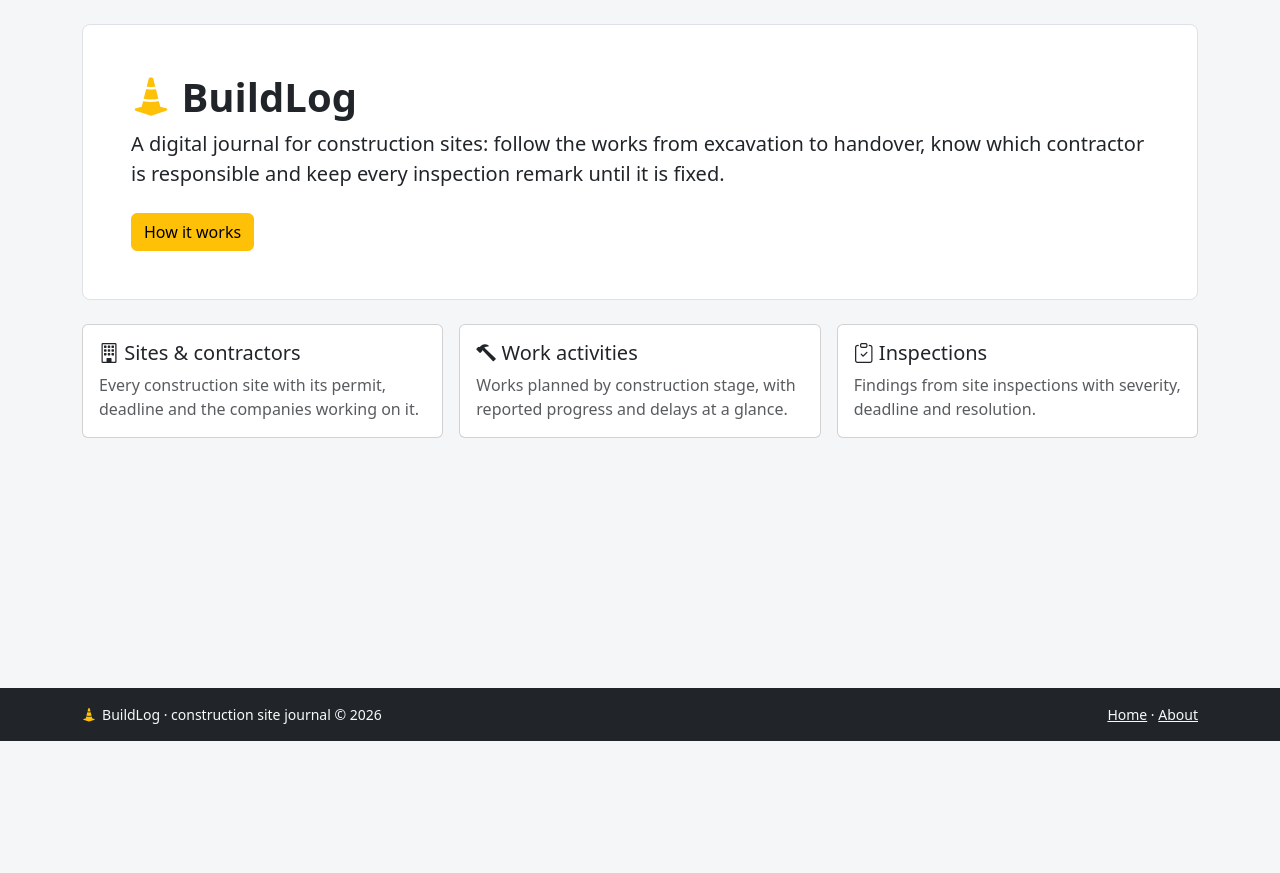
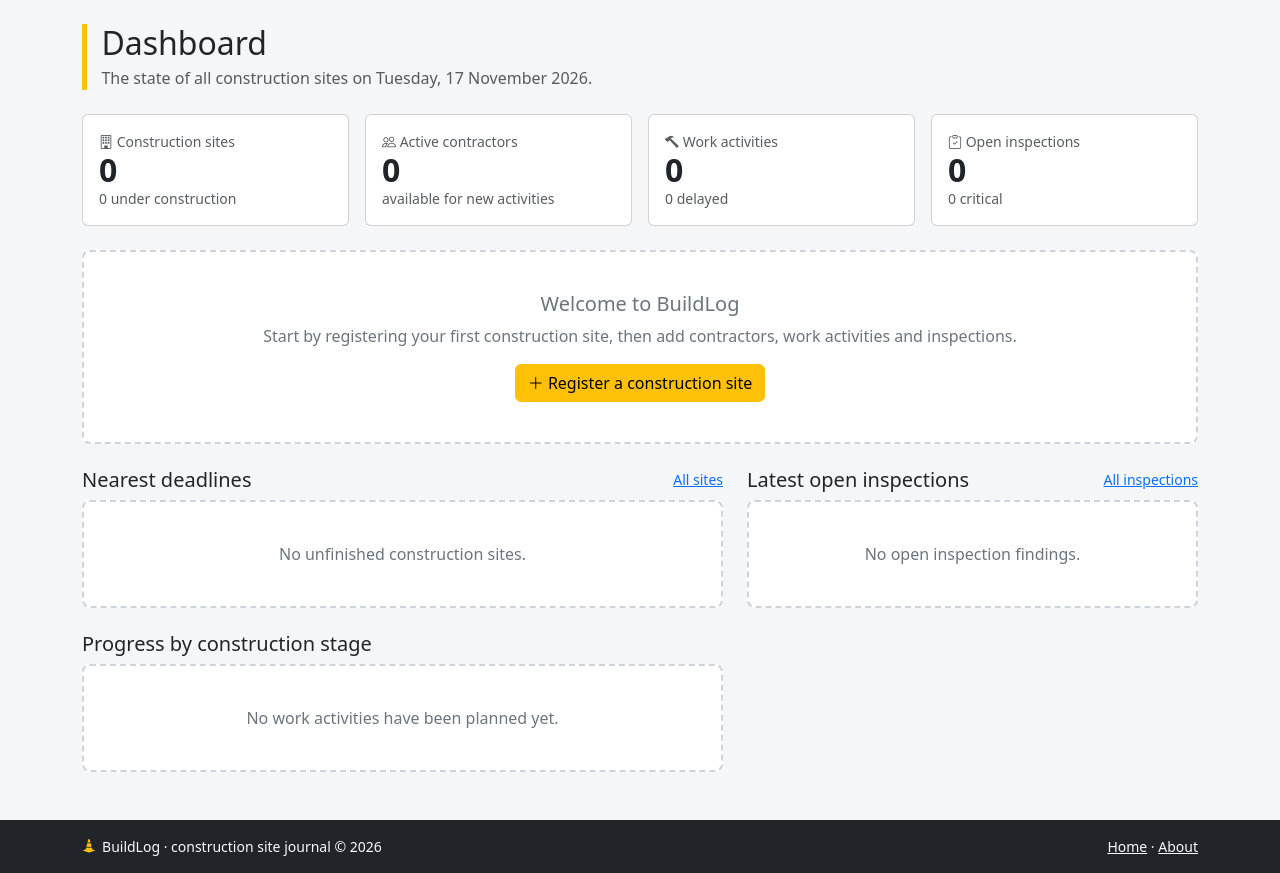
Before and after one commit to mihailkrasimirovv/Softuni-DjangoProject-buildinglog, a Django app: page / in a window 1280 px wide. Shown: the part 59-932 px from the top of the page. Before the commit the page ends 800 px from the top, so only its background shows below. Run offline with Django 5.2, Linux system fonts and the light colour scheme; data that the repository does not hold is empty.

Commit message:
Turn the home page into a dashboard with statistics

```diff
--- a/common/views.py
+++ b/common/views.py
@@ -1,13 +1,59 @@
+from django.db.models import Avg, Count
+from django.utils import timezone
 from django.views.generic import TemplateView
+
+from contractors.models import Contractor
+from inspections.models import Inspection
+from sites.models import ConstructionSite
+from works.models import WorkActivity
 
 
 class HomeView(TemplateView):
-    """Landing page of BuildLog."""
+    """Dashboard with the main numbers for all construction sites."""
 
     template_name = "common/home.html"
 
+    def get_context_data(self, **kwargs):
+        context = super().get_context_data(**kwargs)
+        today = timezone.localdate()
+
+        unfinished_sites = ConstructionSite.objects.exclude(status="completed")
+        open_inspections = Inspection.objects.filter(is_resolved=False)
+
+        context["stats"] = {
+            "sites_total": ConstructionSite.objects.count(),
+            "sites_active": ConstructionSite.objects.filter(status="active").count(),
+            "sites_overdue": unfinished_sites.filter(planned_end_date__lt=today).count(),
+            "contractors_active": Contractor.objects.filter(is_active=True).count(),
+            "activities_total": WorkActivity.objects.count(),
+            "activities_delayed": WorkActivity.objects.filter(
+                progress__lt=100, end_date__lt=today
+            ).count(),
+            "inspections_open": open_inspections.count(),
+            "inspections_critical": open_inspections.filter(severity="critical").count(),
+        }
+        context["upcoming_sites"] = unfinished_sites.order_by("planned_end_date")[:4]
+        context["latest_inspections"] = open_inspections.select_related("activity__site")[:5]
+
+        # number of activities and average progress for every construction stage
+        stage_rows = (
+            WorkActivity.objects.values("stage")
+            .annotate(total=Count("id"), average=Avg("progress"))
+            .order_by("stage")
+        )
+        stage_labels = dict(WorkActivity.Stage.choices)
+        stage_summary = []
+        for row in stage_rows:
+            stage_summary.append(
+                {
+                    "label": stage_labels[row["stage"]],
+                    "total": row["total"],
+                    "average": row["average"],
+                }
+            )
+        context["stage_summary"] = stage_summary
+        return context
+
 
 class AboutView(TemplateView):
-    """Static page that explains how BuildLog is organised."""
-
     template_name = "common/about.html"
--- a/templates/common/home.html
+++ b/templates/common/home.html
@@ -1,41 +1,116 @@
 {% extends "base.html" %}
+{% load buildlog_tags %}
 
-{% block title %}Home{% endblock %}
+{% block title %}Dashboard{% endblock %}
 
 {% block content %}
-    <div class="p-4 p-md-5 mb-4 bg-white border rounded-3">
-        <h1 class="display-6 fw-semibold"><i class="bi bi-cone-striped text-warning"></i> BuildLog</h1>
-        <p class="lead mb-4">
-            A digital journal for construction sites: follow the works from excavation to handover,
-            know which contractor is responsible and keep every inspection remark until it is fixed.
-        </p>
-        <a class="btn btn-warning" href="{% url 'common:about' %}">How it works</a>
+    <div class="page-header mb-4">
+        <h1 class="h2 mb-1">Dashboard</h1>
+        <p class="text-muted mb-0">The state of all construction sites on {% now "l, d F Y" %}.</p>
     </div>
 
-    <div class="row g-3">
-        <div class="col-md-4">
-            <div class="card h-100">
+    <div class="row g-3 mb-4">
+        <div class="col-6 col-lg-3">
+            <a class="card stat-card h-100 text-decoration-none" href="{% url 'sites:list' %}">
                 <div class="card-body">
-                    <h2 class="h5"><i class="bi bi-building"></i> Sites &amp; contractors</h2>
-                    <p class="mb-0 text-muted">Every construction site with its permit, deadline and the companies working on it.</p>
+                    <div class="text-muted small"><i class="bi bi-building"></i> Construction sites</div>
+                    <div class="stat-value">{{ stats.sites_total }}</div>
+                    <div class="small text-muted">
+                        {{ stats.sites_active }} under construction{% if stats.sites_overdue %},
+                        <span class="text-danger">{{ stats.sites_overdue }} overdue</span>{% endif %}
                     </div>
                 </div>
+            </a>
         </div>
-        <div class="col-md-4">
-            <div class="card h-100">
+        <div class="col-6 col-lg-3">
+            <a class="card stat-card h-100 text-decoration-none" href="{% url 'contractors:list' %}">
                 <div class="card-body">
-                    <h2 class="h5"><i class="bi bi-hammer"></i> Work activities</h2>
-                    <p class="mb-0 text-muted">Works planned by construction stage, with reported progress and delays at a glance.</p>
+                    <div class="text-muted small"><i class="bi bi-people"></i> Active contractors</div>
+                    <div class="stat-value">{{ stats.contractors_active }}</div>
+                    <div class="small text-muted">available for new activities</div>
+                </div>
+            </a>
+        </div>
+        <div class="col-6 col-lg-3">
+            <a class="card stat-card h-100 text-decoration-none" href="{% url 'works:list' %}">
+                <div class="card-body">
+                    <div class="text-muted small"><i class="bi bi-hammer"></i> Work activities</div>
+                    <div class="stat-value">{{ stats.activities_total }}</div>
+                    <div class="small {% if stats.activities_delayed %}text-danger{% else %}text-muted{% endif %}">
+                        {{ stats.activities_delayed }} delayed
                     </div>
                 </div>
+            </a>
         </div>
-        <div class="col-md-4">
-            <div class="card h-100">
+        <div class="col-6 col-lg-3">
+            <a class="card stat-card h-100 text-decoration-none" href="{% url 'inspections:list' %}?state=open">
                 <div class="card-body">
-                    <h2 class="h5"><i class="bi bi-clipboard-check"></i> Inspections</h2>
-                    <p class="mb-0 text-muted">Findings from site inspections with severity, deadline and resolution.</p>
+                    <div class="text-muted small"><i class="bi bi-clipboard-check"></i> Open inspections</div>
+                    <div class="stat-value">{{ stats.inspections_open }}</div>
+                    <div class="small {% if stats.inspections_critical %}text-danger{% else %}text-muted{% endif %}">
+                        {{ stats.inspections_critical }} critical
                     </div>
                 </div>
+            </a>
+        </div>
+    </div>
+
+    {% if not stats.sites_total %}
+        <div class="empty-state mb-4">
+            <p class="h5">Welcome to BuildLog</p>
+            <p>Start by registering your first construction site, then add contractors, work activities and inspections.</p>
+            <a class="btn btn-warning" href="{% url 'sites:create' %}"><i class="bi bi-plus-lg"></i> Register a construction site</a>
+        </div>
+    {% endif %}
+
+    <div class="row g-4">
+        <div class="col-lg-7">
+            <div class="d-flex justify-content-between align-items-center mb-2">
+                <h2 class="h5 mb-0">Nearest deadlines</h2>
+                <a class="small" href="{% url 'sites:list' %}">All sites</a>
+            </div>
+            <div class="row g-3">
+                {% for site in upcoming_sites %}
+                    <div class="col-md-6">{% include "partials/site_card.html" %}</div>
+                {% empty %}
+                    <div class="col-12"><div class="empty-state">No unfinished construction sites.</div></div>
+                {% endfor %}
+            </div>
+
+            <h2 class="h5 mt-4 mb-2">Progress by construction stage</h2>
+            {% if stage_summary %}
+                <div class="card">
+                    <ul class="list-group list-group-flush">
+                        {% for row in stage_summary %}
+                            <li class="list-group-item">
+                                <div class="d-flex justify-content-between small mb-1">
+                                    <span class="fw-semibold">{{ row.label }}</span>
+                                    <span class="text-muted">{{ row.total }} activit{{ row.total|pluralize:"y,ies" }} &middot; {{ row.average|floatformat:0 }}% on average</span>
+                                </div>
+                                {% progress_bar row.average show_label=False %}
+                            </li>
+                        {% endfor %}
+                    </ul>
+                </div>
+            {% else %}
+                <div class="empty-state">No work activities have been planned yet.</div>
+            {% endif %}
+        </div>
+
+        <div class="col-lg-5">
+            <div class="d-flex justify-content-between align-items-center mb-2">
+                <h2 class="h5 mb-0">Latest open inspections</h2>
+                <a class="small" href="{% url 'inspections:list' %}">All inspections</a>
+            </div>
+            {% if latest_inspections %}
+                <div class="list-group">
+                    {% for inspection in latest_inspections %}
+                        {% include "partials/inspection_item.html" %}
+                    {% endfor %}
+                </div>
+            {% else %}
+                <div class="empty-state">No open inspection findings.</div>
+            {% endif %}
         </div>
     </div>
 {% endblock %}
```
Lines whose indentation alone changed are shown as unchanged.
